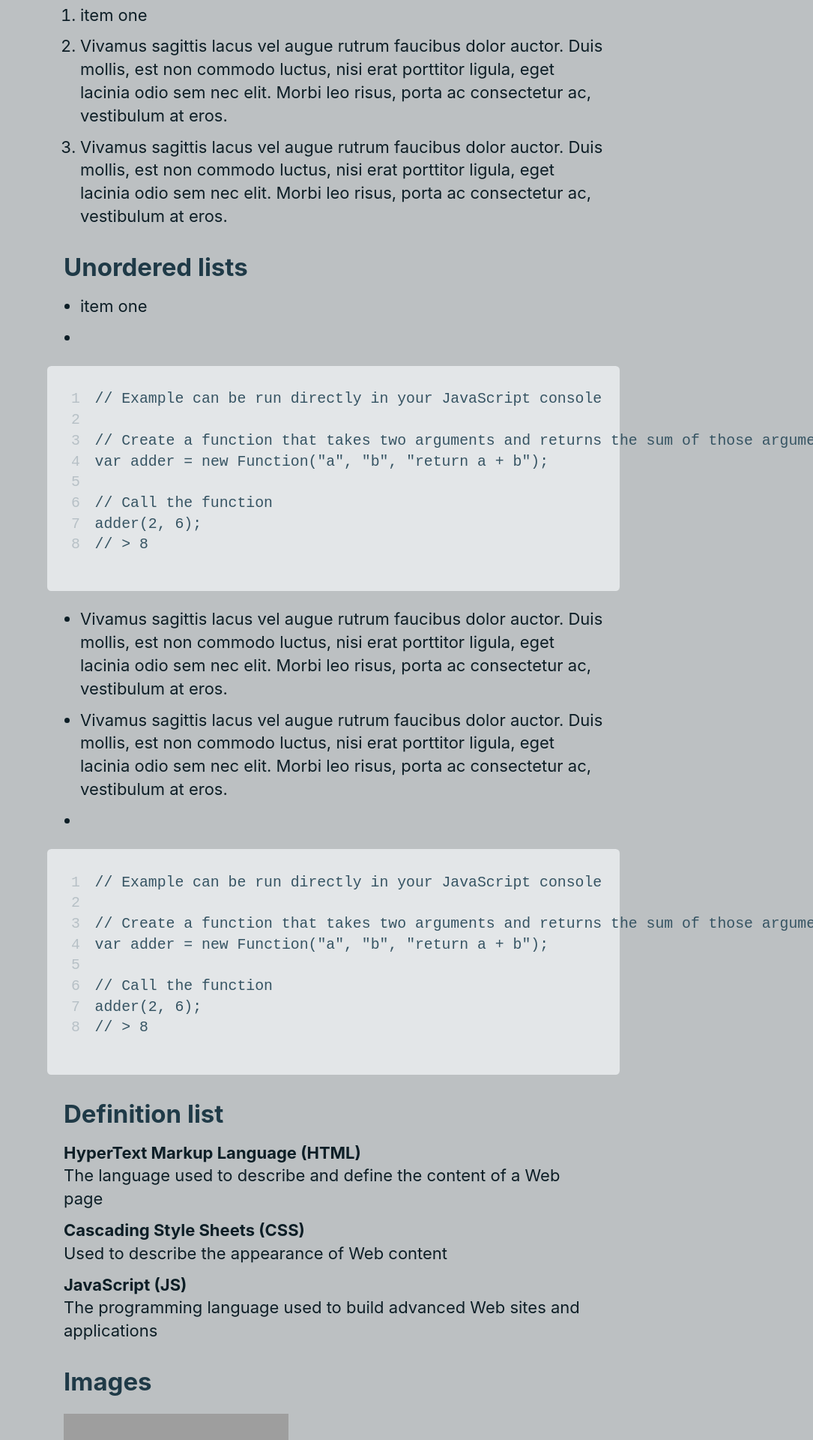
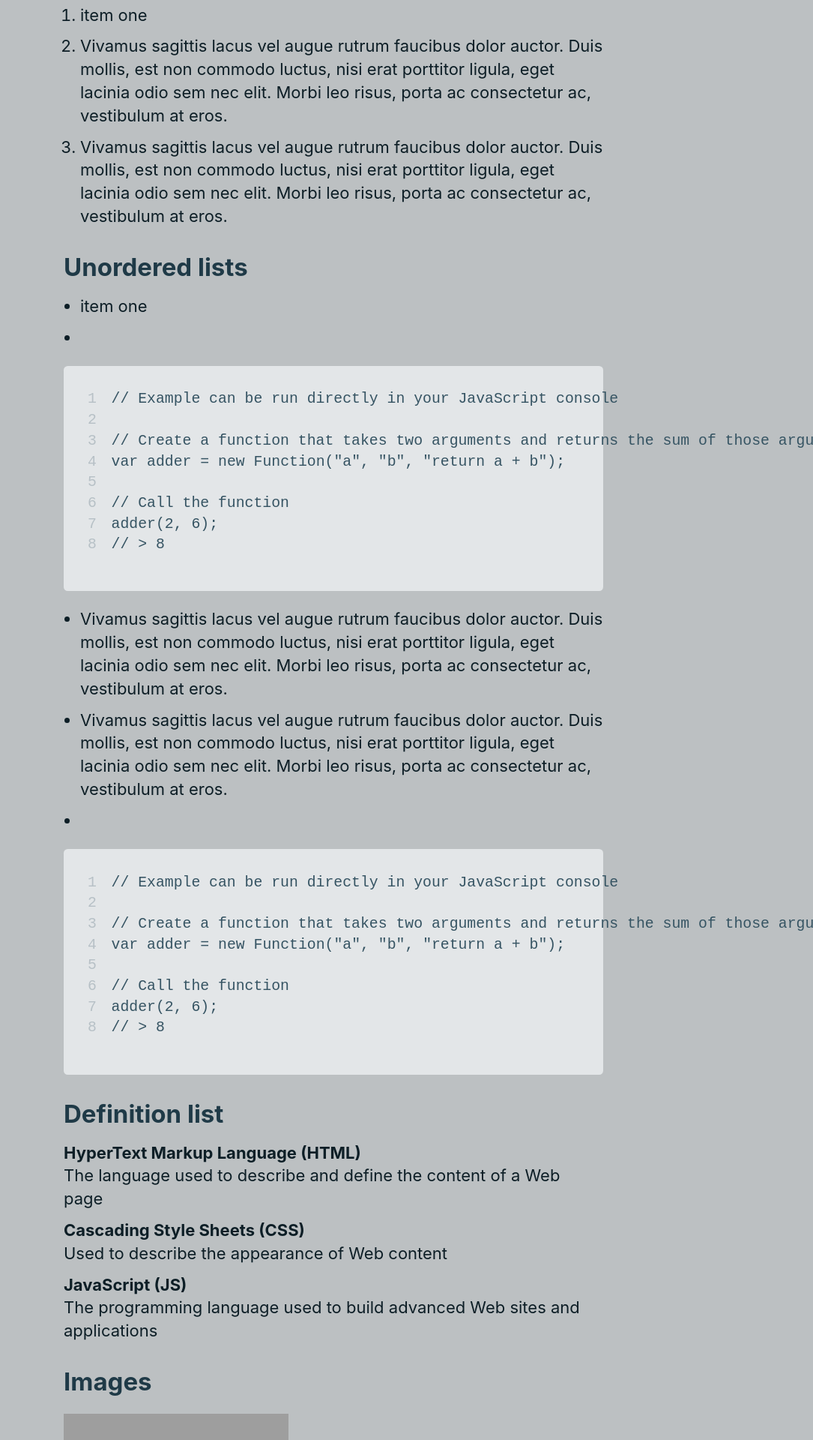
Before and after one commit to aflim/golb, a Jekyll site: the page built from styleguide.md, in a window 1280 px wide. Shown: the part 1080-3000 px from the top of the page at 75% size, without its empty margins (195-1280 px from the left). Built offline with Jekyll 4.4.1, drawn with Linux system fonts in a browser that asks for light colours; grey boxes are pictures that could not be loaded.

Commit message:
Update stylesheet.css

```diff
--- a/assets/stylesheet.css
+++ b/assets/stylesheet.css
@@ -291,7 +291,6 @@ pre code {
 
 .highlight {
   padding: 1em;
-  margin-inline: -1em;
   margin-block-end: 1em;
   background-color: var(--bg-3);
   border-radius: var(--border-radius);
```
